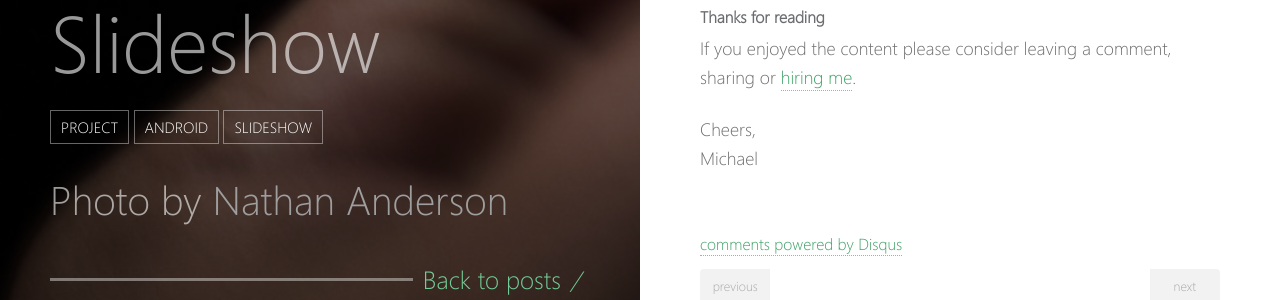
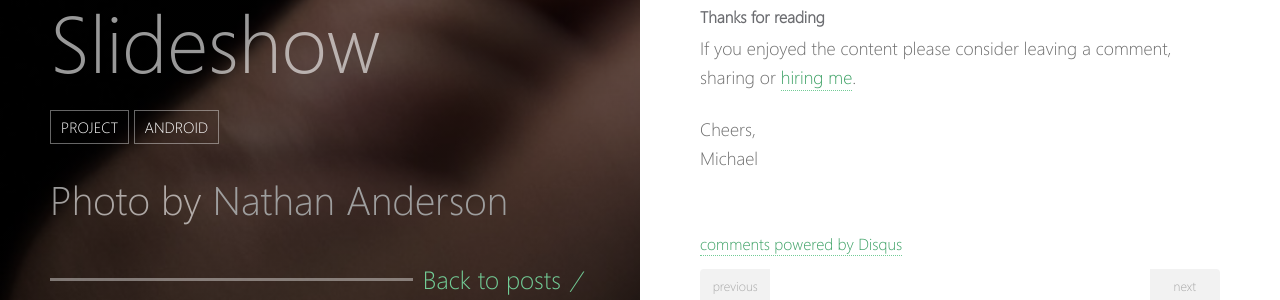
Before and after one commit to ScreamingHawk/ScreamingHawk.github.io, a Jekyll site: the page built from _posts/2017-02-21-android-slideshow.md, in a window 1280 px wide. Shown: the part 2116-2416 px from the top of the page. Built offline with Jekyll 4.4.1, drawn with Linux system fonts in a browser that asks for light colours; comment, search, counter and statistics services are not loaded.

Commit message:
Remove slideshow tag

```diff
--- a/_posts/2017-02-21-android-slideshow.md
+++ b/_posts/2017-02-21-android-slideshow.md
@@ -8,7 +8,6 @@ imageattributionlink: https://unsplash.com/@nathananderson
 tags:
   - project
   - android
-  - slideshow
 ---
 
 # Android Slideshow
```
